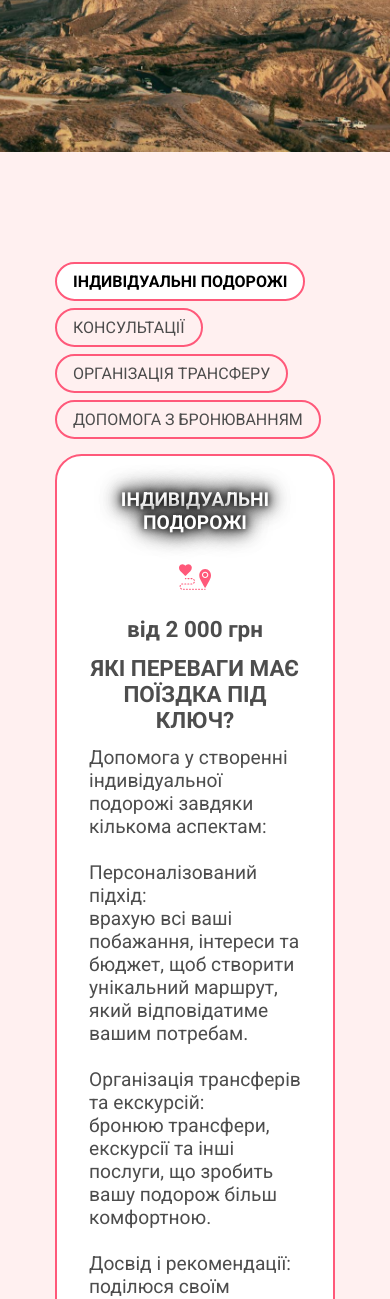
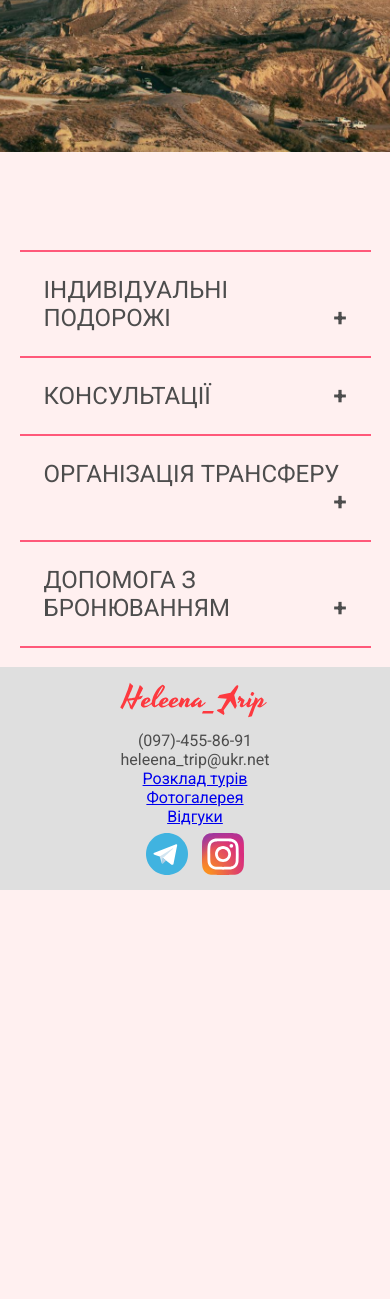
Before and after one commit to alexoseu1988/helentrip, a Django app: page /extras in a window 390 px wide. Shown: the part 488-1787 px from the top of the page. After the commit the page ends 1378 px from the top, so only its background shows below. Run offline with Django 3.2, Linux system fonts and the light colour scheme; data comes from the database, SQL or seed files in the repository; both versions use the stored data as it was after the commit; some web fonts are replaced.

Commit message:
Improved Extras for tablet and phone, set messages for certificates

```diff
--- a/helentrip/settings.py
+++ b/helentrip/settings.py
@@ -38,10 +38,13 @@ INSTALLED_APPS = [
     'django.contrib.sessions',
     'django.contrib.messages',
     'django.contrib.staticfiles',
+    'django.contrib.sites',
     'trip.apps.TripConfig',
     'ckeditor',
     'django.contrib.humanize',
 ]
+
+SITE_ID = 1
 
 CKEDITOR_CONFIGS = {
     'default': {
--- a/helentrip/static/sass/style.sass
+++ b/helentrip/static/sass/style.sass
@@ -406,6 +406,18 @@ button
                 height: 32pt
                 margin: 0pt 10pt
 
+.extra-big
+    display: block
+    @include respond(tablet)
+        display: none
+
+.extra-small
+
+    display: none
+    @include respond(tablet)
+        display: block
+        padding: 5%
+
 .certificate-thank
     position: relative
     margin-bottom: 20pt
@@ -565,6 +577,7 @@ button
         border-radius: $radius
         text-align: center
         h2
+            text-shadow: none
             color: black
             font-family: "Rubik Doodle Shadow", system-ui
             font-weight: 900
@@ -2676,6 +2689,10 @@ body
 .tab-container
     margin: 1rem
     padding: 1rem 10%
+    @include respond(bigdesctop)
+        padding: 1rem 7%
+    @include respond(desctop)
+        padding: 1rem 3%
 
 .tab
     display: flex
--- a/trip/templates/trip/dash_certificates.html
+++ b/trip/templates/trip/dash_certificates.html
@@ -54,7 +54,7 @@
                         <input type="hidden" name="certificate_id" value="{{ certificate.id }}">
                         <div class="string__name" {% if certificate.approved %} style="background-color: #8DF073" {% else %} style="background-color: #fd6281" {% endif %}><a href="{% url 'certificate' certificate.pk %}">{{ certificate.name }}</a></div>
                         <div class="string__phone">{{ certificate.phone }}</div>
-                        <div class="string__phone">{{ certificate.code }}</div>
+                        <div class="string__phone">{{ certificate.code }} {% if certificate.completed %}<br>погашено{% endif %}</div>
                     </div>
                     <div class="string__blocksubbig2">
                         <input class="string__prepayment" type="number" id="amount_{{ certificate.id }}" name="amount" value="{{ certificate.amount }}" min="0" step="1">
--- a/trip/templates/trip/extras.html
+++ b/trip/templates/trip/extras.html
@@ -62,52 +62,8 @@
                 </div>
 
             </div>
-
-            <div class="explanation">
-                <h2>ІНДИВІДУАЛЬНІ ПОДОРОЖІ</h2>
-                <img class="card__ico" src="{% static "icons/route2.svg" %}" alt="Індивідуальні подорожі">
-                <h3>від 2 000 грн</h3>
-                <h3>ЯКІ ПЕРЕВАГИ МАЄ ПОЇЗДКА ПІД КЛЮЧ?</h3>
-                <ol>
-                    <li>
-                        ЗРУЧНІСТЬ
-                        <br>
-                        Всі деталі поїздки, включаючи транспорт, проживання, екскурсії та харчування, організовані за вашою мінімальною участю. Не потрібно турбуватися про пошук чи плануваннях.
-                    </li>
-                    <li>
-                        ЕКОНОМІЯ ЧАСУ
-                        <br>
-                        Завдяки нам Ви не будете витрачати свій час на пошук інформації та порівняння цін. Все це вже зроблено професіоналами.
-                    </li>
-                    <li>
-                        ІНДИВІДУАЛЬНИЙ ПІДХІД
-                        <br>
-                        Буде запропоновано вдосталь варіантів. Ви зможете налаштувати тур під свої уподобання, особливості, включаючи вибір маршруту, активності та рівень комфорту.
-                    </li>
-                    <li>
-                        ПІДТРИМКА
-                        <br>
-                        Будемо з вами на зв’язку 24/7, щоб допомогти у будь-якій ситуації.
-                    </li>
-                    <li>
-                        ГНУЧКІСТЬ
-                        <br>
-                        У разі необхідності ми можемо вносити зміни в програму або налаштовувати її під час подорожі.
-                    </li>
-                    <li>
-                        Поїздки під ключ ідеально підходять для тих, хто хоче насолоджуватися поїздкою без зайвого стресу та клопоту.
-                        Якщо у Вас є додаткові запитання або потрібна порада щодо конкретних варіантів, буду рада допомогти!
-                    </li>
-                </ol>
-                <h2>ДОПОМОГА З БРОНЮВАННЯМ</h2>
-                <img class="card__ico" src="{% static "icons/ticket2.svg" %}" alt="Допомога з бронюванням">
-                <h3>від 1 000 грн<h3>
-                <p>Допомога з бронюванням</p>
-
-
-            </div>
         </section> {% endcomment %}
-        <section>
+        <section class="extra-big">
             <div class="tab-container">
                 <div class="tab">
                     <div class="tab-content" id="content-1">
@@ -244,8 +200,34 @@
 
                         <input id="tab-btn-4" name="tab-btn" type="radio" value="">
                         <label for="tab-btn-4">ДОПОМОГА З БРОНЮВАННЯМ</label>
+                    </div>
+                </div>
+            </div>
+        </section>
 
-                    </div>
+        <section class="extra-small">
+            <div class="accordion__wrapper">
+                <button class="accordion">ІНДИВІДУАЛЬНІ ПОДОРОЖІ</button>
+                <div class="panel">
+                    <p class="accordion__p">СОДЕРЖИМОЕ</p>
+                </div>
+            </div>
+            <div class="accordion__wrapper">
+                <button class="accordion">КОНСУЛЬТАЦІЇ</button>
+                <div class="panel">
+                    <p class="accordion__p">СОДЕРЖИМОЕ</p>
+                </div>
+            </div>
+            <div class="accordion__wrapper">
+                <button class="accordion">ОРГАНІЗАЦІЯ ТРАНСФЕРУ</button>
+                <div class="panel">
+                    <p class="accordion__p">СОДЕРЖИМОЕ</p>
+                </div>
+            </div>
+            <div class="accordion__wrapper">
+                <button class="accordion">ДОПОМОГА З БРОНЮВАННЯМ</button>
+                <div class="panel">
+                    <p class="accordion__p">СОДЕРЖИМОЕ</p>
                 </div>
             </div>
         </section>
--- a/trip/views.py
+++ b/trip/views.py
@@ -2,6 +2,7 @@ import os
 import random
 from django.shortcuts import get_object_or_404, render, redirect # type: ignore
 from django.http import FileResponse, Http404 # type: ignore
+from django.urls import reverse # type: ignore
 from .forms import TourForm, DayForm, InclusiveForm, NotInclusiveForm, Titlte1Form, TitlteForm,\
     DateStartForm, DateEndForm, DescriptionForm, PriceAdultForm, PriceChildForm, PricePensionerForm,\
     Background1Form, Background2Form, Background3Form, IconForm, \
@@ -15,10 +16,17 @@ from django.contrib.auth import login, logout # type: ignore
 from datetime import date
 from dateutil.relativedelta import relativedelta # type: ignore
 from django.core.mail import send_mail # type: ignore
+from django.contrib.sites.models import Site # type: ignore
 from django.core.files.storage import default_storage # type: ignore
 
 
 today = date.today()
+
+# current_site = Site.objects.get_current()
+# domain = current_site.domain
+# main_page = f"http://{domain}/"  # Генерация URL главной страницы
+# dash_certificates_url = f"http://{domain}{reverse('dash_certificate')}"
+# dashboard_url = f"http://{domain}{reverse('dashboard')}"
 
 ## Форма входа
 
@@ -54,6 +62,13 @@ def index(request):
             certificate = Certificate.objects.create(**form.cleaned_data)
             certificate.valid_until = certificate.created_at + relativedelta(months=3)
             certificate.save()
+
+            content = f"Для клієнта: {form.cleaned_data['name']} \n \
+                        Телефон: {form.cleaned_data['phoneFor']} \n \
+                        замовлено сертифікат на суму: {form.cleaned_data['amount']} \n \
+                        телефон замовника: {form.cleaned_data['phone']}"
+            send_mail('Новий клієнт', content, 'heleena_trip@ukr.net', ['alexoseu@ukr.net'], fail_silently=False)
+
             return redirect('thank_you_certificate', certificate.pk)
     else:
         form = CertificateForm()
@@ -74,6 +89,13 @@ def administrator(request):
             certificate = Certificate.objects.create(**form.cleaned_data)
             certificate.valid_until = certificate.created_at + relativedelta(months=3)
             certificate.save()
+
+            content = f"Для клієнта: {form.cleaned_data['name']} \n \
+                        Телефон: {form.cleaned_data['phoneFor']} \n \
+                        замовлено сертифікат на суму: {form.cleaned_data['amount']} \n \
+                        телефон замовника: {form.cleaned_data['phone']}"
+            send_mail('Новий сертифікат', content, 'heleena_trip@ukr.net', ['alexoseu@ukr.net'], fail_silently=False)
+
             return redirect('thank_you_certificate', certificate.pk)
     else:
         form = CertificateForm()
@@ -253,17 +275,24 @@ def tour(request, tour_id):
 
 def edit_tour(request, tour_id):
     clients = Client.objects.all()
-    #emails = [i.email for i in clients]
     tour = get_object_or_404(Tour, id=tour_id)
     pagetitle = tour.title1
     images = ImageForDescription.objects.filter(tour=tour)
     days = Day.objects.filter(tour=tour)
     cards = Inclusive.objects.filter(tour=tour)
+    reviews = Review.objects.filter(tour=tour)[0:4]
     not_cards = NotInclusive.objects.filter(tour=tour)
     faqs = FaqTour.objects.filter(tour=tour)
     ifDateAdult = tour.dateBeforeAdult > today if tour.dateBeforeAdult else False
     ifDateChild = tour.dateBeforeChild > today if tour.dateBeforeChild else False
-    reviews = Review.objects.filter(tour=tour)[0:4]
+    if tour.priceAdult:
+        priceAdult = int(tour.priceAdultBefore if ifDateAdult else tour.priceAdult)
+    else:
+        priceAdult = 0
+    if tour.priceChild:
+        priceChild = int(tour.priceChildBefore if ifDateChild else tour.priceChild)
+    else:
+        priceChild = 0
     upcoming_tours = [i for i in Tour.objects.all() if (i.isActive == True and i.pk != tour.pk and i.dateStart != None and i.dateStart > today)][0:3]
     if request.method == 'POST':
         form1 = ReviewForm(request.POST)
@@ -274,14 +303,16 @@ def edit_tour(request, tour_id):
             review.save()
             return redirect('tour', tour.pk)
         if form2.is_valid():
-            #if form2.cleaned_data['email'] not in emails:
             client = Client.objects.create(**form2.cleaned_data)
-            # content = f"Клієнт: {form2.cleaned_data['name']} \n \
-            #             Телефон: {form2.cleaned_data['phone']} \n \
-            #             email: {form2.cleaned_data['email']} \n \
-            #             Забронював тур: {tour.title1}"
-            # send_mail('Новий клієнт', content, 'odesatours@ukr.net', ['ch.chaplynska@gmail.com'], fail_silently=False)
-            return redirect('thank_you', tour.pk)
+            client.tour = tour
+            client.date = tour.dateStart
+            client.value = ((client.amount - client.children) * priceAdult + client.children * priceChild) if priceChild > 0 else (client.amount * priceAdult)
+            client.save()
+            content = f"Клієнт: {form2.cleaned_data['name']} \n \
+                        Телефон: {form2.cleaned_data['phone']} \n \
+                        Забронював тур: {tour.title1}"
+            send_mail('Новий клієнт', content, 'heleena_trip@ukr.net', ['alexoseu@ukr.net'], fail_silently=False)
+            return redirect('thank_you_tour', tour.pk)
     else:
         form1 = ReviewForm()
         form2 = ClientForm()
```
Also changed, not shown: db.sqlite3, helentrip/static/css/style.css.
